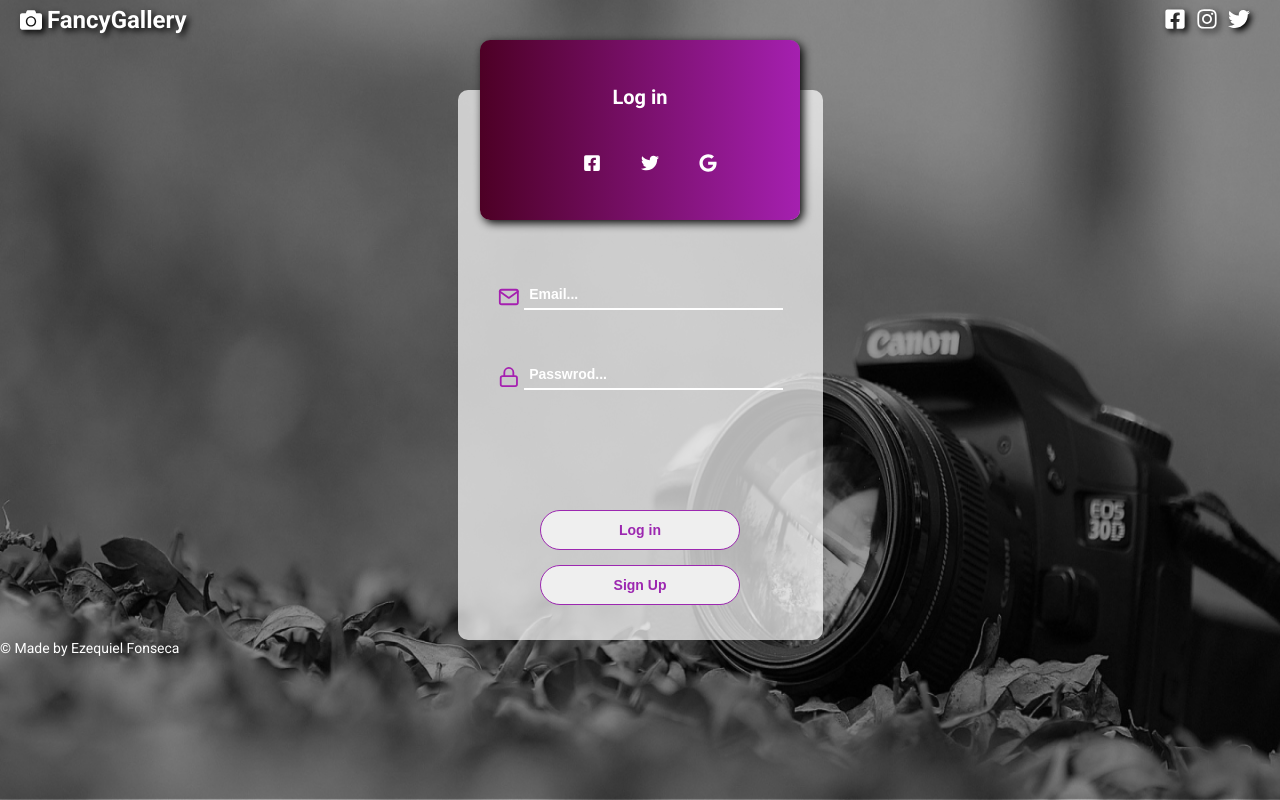
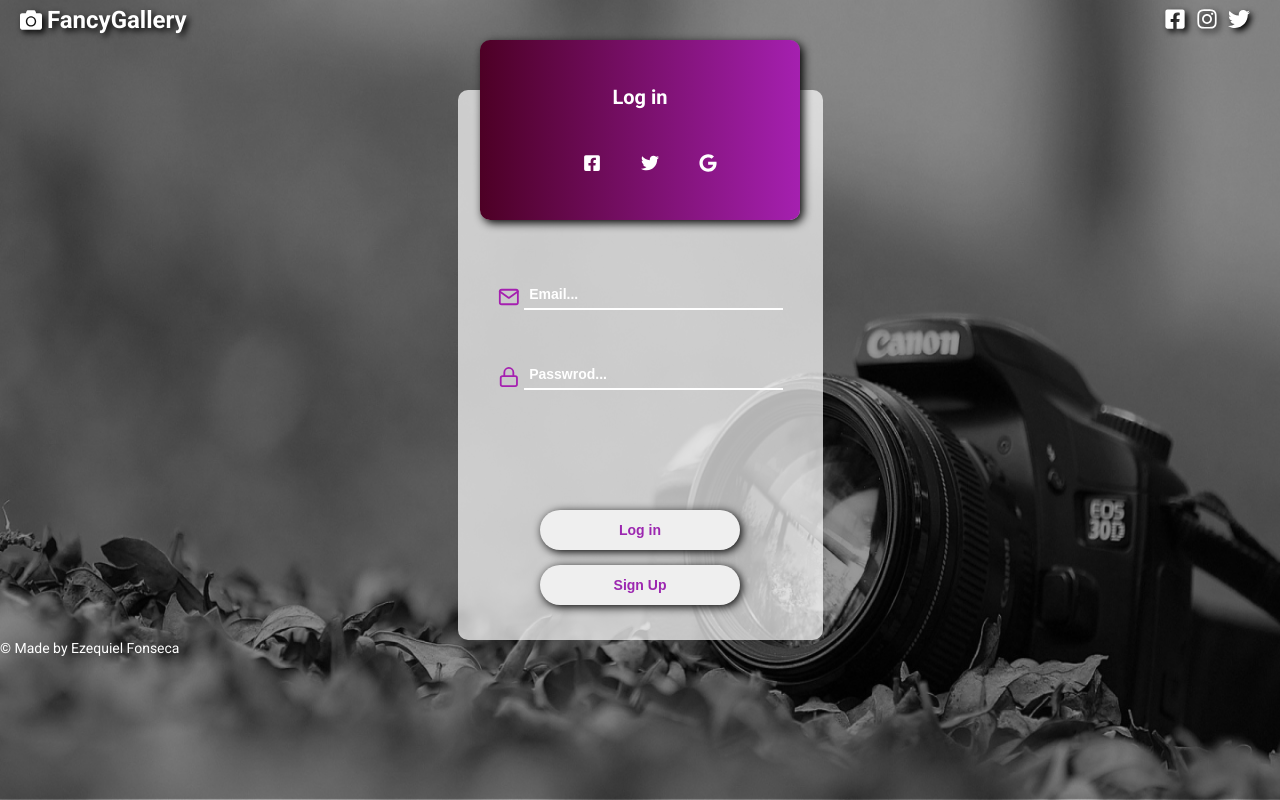
Before and after one commit to Qz-C/FancyGallery-frontend, a React (Create React App) app: page / in a window 1280 px wide. Built offline with nearby package versions, Linux system fonts and the light colour scheme.

Commit message:
global.css file reduced

```diff
--- a/src/global.css
+++ b/src/global.css
@@ -7,6 +7,10 @@
     box-sizing: border-box;
 }
 
+html{
+    width: 100%;
+    height: 100%;
+}
 body{
     font: 400 14px Roboto, sans-serif;
     width: 100%;
@@ -18,14 +22,38 @@ button{
     width: 200px;
     border-radius: 30px;
     color: #9C27B0;
-    border: solid 1px #9C27B0;
     font-weight: bold;
+    border: none;
     font-size: 14px;
+    box-shadow: black 2px 2px 10px;
     transition: all 300ms;
 }
 
 button:hover{
+    box-shadow: black 3px 3px 10px;
     border: none;
     background-color: #9C27B0;
     color: #ffffff;
 }
+
+input{
+    padding: 5px;
+    border: none;
+    width: 90%;
+    background-color: transparent;
+    border-bottom: 1.5px white solid;
+    color: #9C27B0;
+    font-size: 16px;
+    font-weight: bold;
+    transition: all 300ms;
+}
+
+input:focus{
+    width: 100%;
+    border-bottom: 2.5px #9C27B0 solid;
+}
+
+input::placeholder{
+    color: #FFFFFF;
+    font-size: 14px;
+}
```
